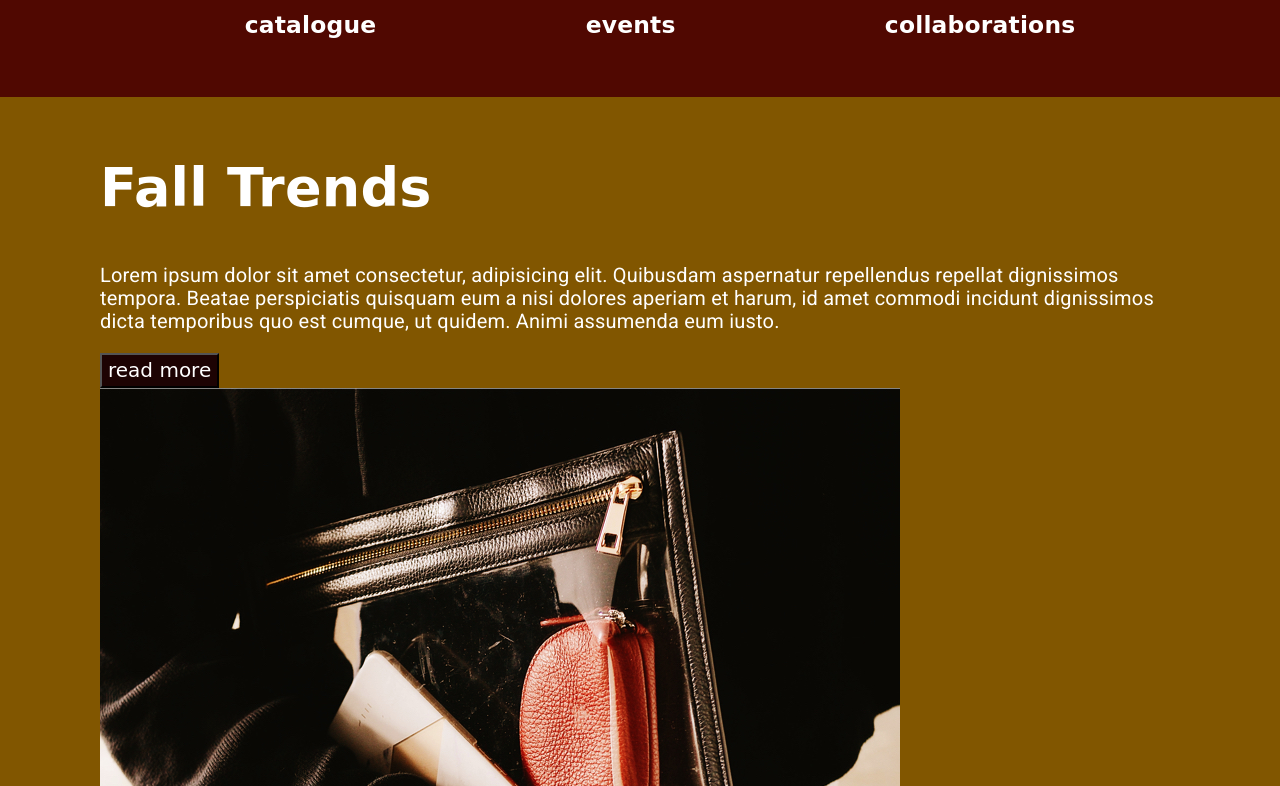
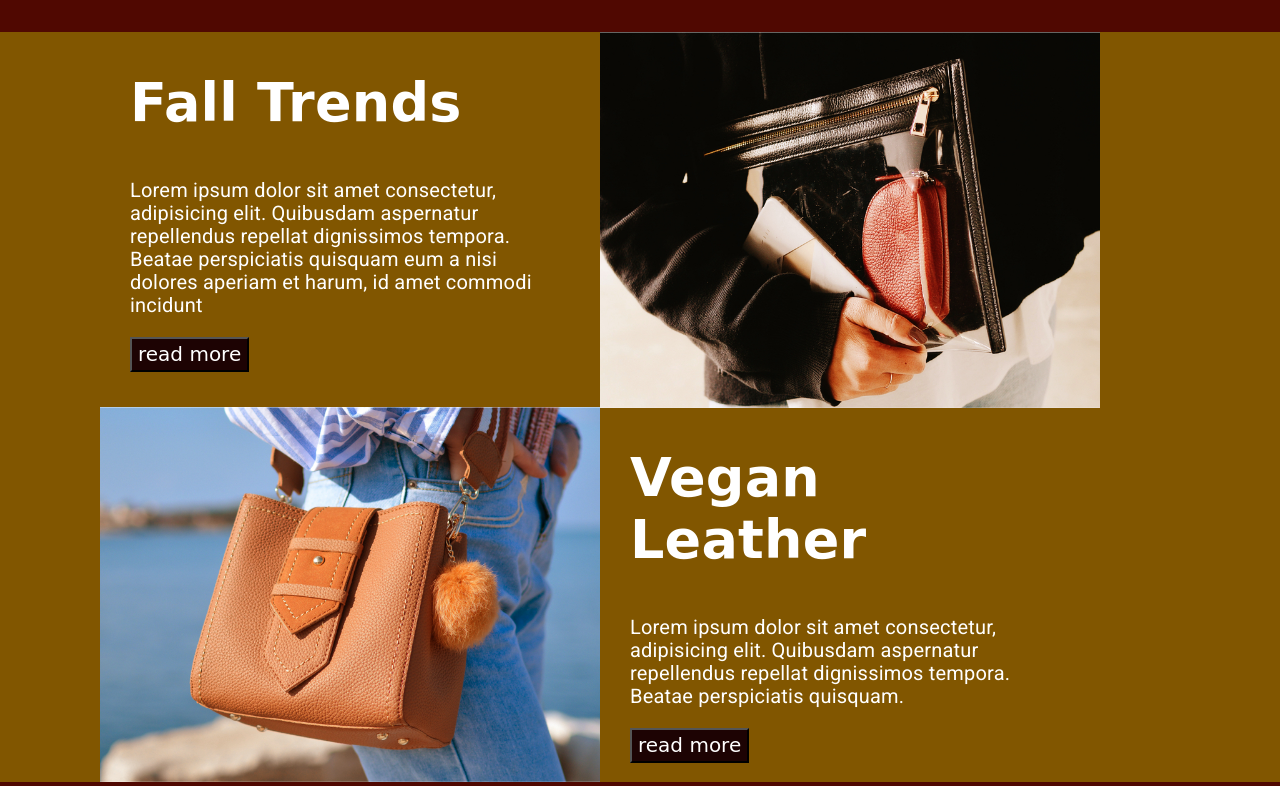
Before and after one commit to luckyNoodles/assignment-one-scott-cheung, a plain HTML site: page index.html in a window 1280 px wide. Shown: the part 1900-2686 px from the top of the page. Drawn offline with Linux system fonts and the light colour scheme; a web font is replaced by a local one.

Commit message:
css styling for square gallery

```diff
--- a/Stylesheets/styles.css
+++ b/Stylesheets/styles.css
@@ -54,7 +54,7 @@ section,
 header,
 main,
 footer {
-        padding: 15px 0px;
+        padding: 0px 0px;
 }
 main {
     background-color: #815600;
@@ -177,6 +177,7 @@ header {
 /* section mid-nav */
 .midNav {
     background-color: #500801;
+    padding: 20px;
 }
 .midNavContainer {
     display: flex;
@@ -189,10 +190,33 @@ header {
 .midNavContainer li {
     margin: auto;
 }
-
 /* section squareGallery */
 .squareGallery {
     background-color: #815600;
+    padding: 0px;
+}
+.squareGallery h2 {
+    margin-top: 15px;
+}
+.squares {
+    display: flex;
+    flex-wrap: wrap;
+}
+.portfolio img,
+.leatherSidebag img {
+    width: 100%;
+    object-fit: cover;
+}
+.portfolio,
+.leatherSidebag {
+    width: 500px;
+    height: 375px;
+}
+.fallTrends,
+.veganLeather {
+    width: 500px;
+    height: 375px;
+    padding: 25px 30px;
 }
 /* section footerNav */
 footer {
--- a/index.html
+++ b/index.html
@@ -111,14 +111,10 @@
         </section>
         <section class="squareGallery">
             <div class="wrapper">
-                <div class="fallTrends">
+                <div class="squares">
                     <div class="fallTrends">
                         <h2>Fall Trends</h2>
-                        <p>Lorem ipsum dolor sit amet consectetur, adipisicing elit. Quibusdam aspernatur repellendus repellat
-                            dignissimos
-                            tempora. Beatae perspiciatis quisquam eum a nisi dolores aperiam et harum, id amet commodi incidunt
-                            dignissimos
-                            dicta temporibus quo est cumque, ut quidem. Animi assumenda eum iusto.
+                        <p>Lorem ipsum dolor sit amet consectetur, adipisicing elit. Quibusdam aspernatur repellendus repellat dignissimos tempora. Beatae perspiciatis quisquam eum a nisi dolores aperiam et harum, id amet commodi incidunt
                         </p>
                         <button>read more</button>
                     </div>
@@ -130,9 +126,7 @@
                     </div>
                     <div class="veganLeather">
                         <h2>Vegan Leather</h2>
-                        <p>Lorem ipsum dolor sit amet consectetur, adipisicing elit. Quibusdam aspernatur repellendus repellat
-                            dignissimos tempora. Beatae perspiciatis quisquam eum a nisi dolores aperiam et harum, id amet commodi
-                            incidunt dignissimos dicta temporibus quo est cumque, ut quidem. Animi assumenda eum iusto.
+                        <p>Lorem ipsum dolor sit amet consectetur, adipisicing elit. Quibusdam aspernatur repellendus repellat dignissimos tempora. Beatae perspiciatis quisquam.
                         </p>
                         <button>read more</button>
                     </div>
```
